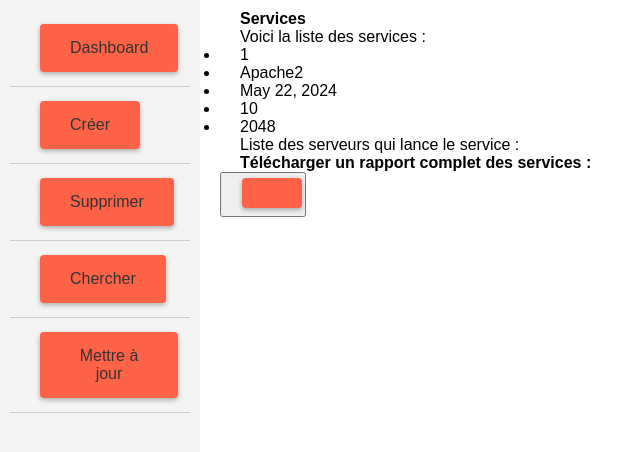
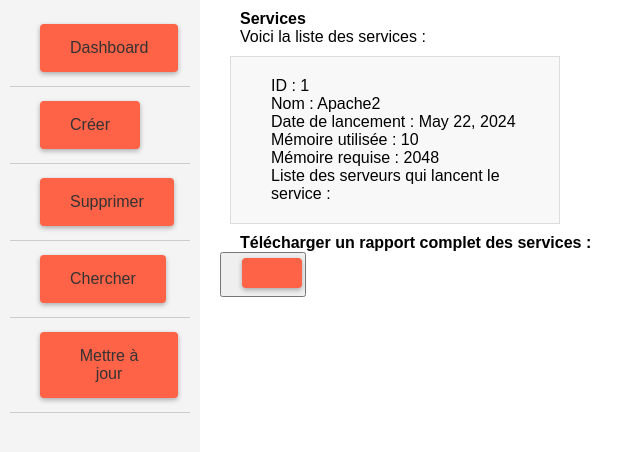
Before and after one commit to LOIC-only-one/AdministrationServer, a Django app: page /service/ in a window 1280 px wide. Shown: the part 148-600 px from the top of the page, without its empty margins (0-643 px from the left). Run offline with Django 5.2, Linux system fonts and the light colour scheme; data comes from the database, SQL or seed files in the repository; both versions use the stored data as it was after the commit; parts of the project's set-up code (start-up, migrations or seed data) failed here and were passed over.

Commit message:
Ajout_cle_etrangere_association_application_serveur

```diff
--- a/admin_serv/servops/forms.py
+++ b/admin_serv/servops/forms.py
@@ -44,10 +44,12 @@ class ApplicationForm(forms.ModelForm):
     name = forms.CharField(label='Nom de l\'application')
     logo = forms.ImageField(label='Logo')
     user = forms.ModelChoiceField(queryset=ServUser.objects.all(), label='Utilisateur')
+    launch_server = forms.ModelChoiceField(queryset=Server.objects.all(), label='Serveur de lancement')
+    services = forms.ModelMultipleChoiceField(queryset=Service.objects.all(), label='Services')
 
     class Meta:
         model = Application
-        fields = ['name', 'logo', 'user']
+        fields = ['name', 'logo', 'user', 'launch_server', 'services']
 
 class ResourceUsageForm(forms.ModelForm):
     application = forms.ModelChoiceField(queryset=Application.objects.all(), label='Application')
--- a/admin_serv/servops/models.py
+++ b/admin_serv/servops/models.py
@@ -9,7 +9,7 @@ class ServerType(models.Model):
 
 class Server(models.Model):
     name = models.CharField(max_length=200)
-    server_type = models.ForeignKey(ServerType, on_delete=models.CASCADE, related_name='servers')
+    server_type = models.ForeignKey(ServerType, on_delete=models.CASCADE)
     num_processors = models.IntegerField()
     memory_capacity = models.IntegerField()
     storage_capacity = models.IntegerField()
@@ -25,6 +25,7 @@ class Service(models.Model):
     required_memory = models.IntegerField()
     launch_server = models.ForeignKey(Server, on_delete=models.CASCADE, related_name='services')
 
+
 class ServUser(models.Model):
     first_name = models.CharField(max_length=100)
     last_name = models.CharField(max_length=100)
@@ -38,6 +39,7 @@ class Application(models.Model):
     logo = models.ImageField(upload_to='logos/')
     user = models.ForeignKey(ServUser, on_delete=models.CASCADE, related_name='applications')
     services = models.ManyToManyField(Service, related_name='applications')
+    launch_server = models.ForeignKey(Server, on_delete=models.CASCADE, related_name='applications')
 
 class ResourceUsage(models.Model):
     ## Pas de update + Affichage sur la page des applications
--- a/admin_serv/servops/static/main.css
+++ b/admin_serv/servops/static/main.css
@@ -10,6 +10,10 @@ html, body {
     width: 100%;
     height: 100%;
     font-family: Arial, sans-serif;
+}
+
+html {
+    scroll-behavior: smooth;
 }
 
 header {
@@ -122,13 +126,6 @@ input {
     border: 1px solid #ccc;
 }
 
-input[type="submit"] {
-    background-color: #333;
-    color: #fff;
-    padding: 10px;
-    border: none;
-    cursor: pointer;
-}
 
 .header-banner {
     background-image: url("https://img.freepik.com/premium-photo/3d-render-atmospheric-cyberpunk-server-room_739292-462.jpg");
@@ -145,11 +142,6 @@ input[type="submit"] {
     text-align: center;
     font-size: 1.2em;
     gap: 20px;
-}
-
-
-.header-banner button:hover {
-    background-color: #555;
 }
 
 .header-banner h2 {
@@ -218,6 +210,28 @@ input[type="submit"] {
 
 
 /* Style pour les crud */
+/* Style global pour crud */
+.container {
+    display: flex;
+    flex-wrap: wrap;
+    justify-content: space-between;
+}
+
+.service-box {
+    background-color: #f8f8f8;
+    border: 1px solid #ddd;
+    padding: 20px;
+    margin: 10px;
+    flex: 0 0 calc(33.33% - 20px);
+    box-sizing: border-box;
+}
+
+@media (max-width: 768px) {
+    .service-box {
+        flex: 0 0 100%;
+    }
+}
+
 
 /* CRUD Utilisateurs */
 .table-user {
--- a/admin_serv/servops/templates/servops/CRUD/CRUD_services/home.html
+++ b/admin_serv/servops/templates/servops/CRUD/CRUD_services/home.html
@@ -18,21 +18,24 @@
 {% block content %}
 <h2>Services</h2>
 <p>Voici la liste des services :</p>
-<ul>
+<div class="container">
     {% for service in services %}
-    <li><p>{{service.id}}</p></li>
-    <li><p>{{service.name}}</p></li>
-    <li><p>{{service.launch_date}}</p></li>
-    <li><p>{{service.memory_used}}</p></li>
-    <li><p>{{service.required_memory}}</p></li>
+    <div class="service-box">
+        <p>ID : {{service.id}}</p>
+        <p>Nom : {{service.name}}</p>
+        <p>Date de lancement : {{service.launch_date}}</p>
+        <p>Mémoire utilisée : {{service.memory_used}}</p>
+        <p>Mémoire requise : {{service.required_memory}}</p>
 
-    <p>Liste des serveurs qui lance le service :</p>
-    <ul>
-        {% for server in service.server.all %}
-        <li><p>{{server.name}}</p></li>
-        {% endfor %}
-    </ul>
+        <p>Liste des serveurs qui lancent le service :</p>
+        <ul>
+            {% for server in service.server.all %}
+            <li><p>{{server.name}}</p></li>
+            {% endfor %}
+        </ul>
+    </div>
     {% endfor %}
+</div>
 
 
 <h2>Télécharger un rapport complet des services :</h2>
--- a/admin_serv/servops/templates/servops/CRUD/CRUD_utilisateurs/affiche.html
+++ b/admin_serv/servops/templates/servops/CRUD/CRUD_utilisateurs/affiche.html
@@ -2,7 +2,7 @@
 
 {% block title %}Mon Dashboard - Information utilisateur{% endblock %}
 
-{% block header %}Récuperation - ID{% endblock %}
+{% block header %}Utilisateur - Récuperation - ID{% endblock %}
 
 {% block sidebar %}
     <ul>
--- a/admin_serv/servops/templates/servops/CRUD/CRUD_utilisateurs/create_user.html
+++ b/admin_serv/servops/templates/servops/CRUD/CRUD_utilisateurs/create_user.html
@@ -1,7 +1,7 @@
 {% extends "servops/MAIN/main_dashboard.html" %}
 {% load static %}
 {% block title %}Création - Utilisateurs{% endblock %}
-{% block header %}Créer un nouvel utilisateur{% endblock %}
+{% block header %}Création Utilisateur{% endblock %}
 
 {% block sidebar %}
     <ul>
--- a/admin_serv/servops/templates/servops/CRUD/CRUD_utilisateurs/delete.html
+++ b/admin_serv/servops/templates/servops/CRUD/CRUD_utilisateurs/delete.html
@@ -1,7 +1,7 @@
 {% extends 'servops/MAIN/main_dashboard.html' %}
 
 {% block title %}Mon Dashboard - ID{% endblock %}
-{% block header %}Récuperation - ID{% endblock %}
+{% block header %}Utilisateur Récuperation - ID{% endblock %}
 
 {% block sidebar %}
     <ul>
--- a/admin_serv/servops/templates/servops/CRUD/CRUD_utilisateurs/home.html
+++ b/admin_serv/servops/templates/servops/CRUD/CRUD_utilisateurs/home.html
@@ -3,7 +3,7 @@
 
 {% block title %}Gestion - Utilisateurs{% endblock %}
 
-{% block header %}Actions - Disponible{% endblock %}
+{% block header %}Utilisateurs -  Affichage {% endblock %}
 
 {% block sidebar %}
 <ul>
--- a/admin_serv/servops/templates/servops/CRUD/CRUD_utilisateurs/read_user.html
+++ b/admin_serv/servops/templates/servops/CRUD/CRUD_utilisateurs/read_user.html
@@ -2,7 +2,7 @@
 
 {% block title %}Mon Dashboard - See Users{% endblock %}
 
-{% block header %}Récuperation - ID{% endblock %}
+{% block header %}Utilisateur Récuperation - ID{% endblock %}
 
 {% block sidebar %}
     <ul>
--- a/admin_serv/servops/templates/servops/CRUD/CRUD_utilisateurs/update_user.html
+++ b/admin_serv/servops/templates/servops/CRUD/CRUD_utilisateurs/update_user.html
@@ -1,8 +1,8 @@
 {% extends "servops/MAIN/main_dashboard.html" %}
 
-{% block title %}Mettre à jour{% endblock %}
+{% block title %}Utilisateur - Mettre à jour{% endblock %}
 
-{% block header %}Mise à jour{% endblock %}
+{% block header %}Utilisateur - Mise à jour{% endblock %}
 
 {% block content %}
     <p>Action : update</p>
```
Also changed, not shown: admin_serv/servops/templates/servops/CRUD/CRUD_applications/home.html (+4 -4 lines), admin_serv/servops/templates/servops/CRUD/CRUD_serveurs/home.html (+16 -28 lines), admin_serv/servops/templates/servops/dashboard.html (+8 -8 lines), admin_serv/db.sqlite3, admin_serv/logos/20347372_master.jpg (added), admin_serv/servops/migrations/0001_initial.py, admin_serv/servops/migrations/0002_servuser_alter_application_user.py (deleted), 1 other file.
